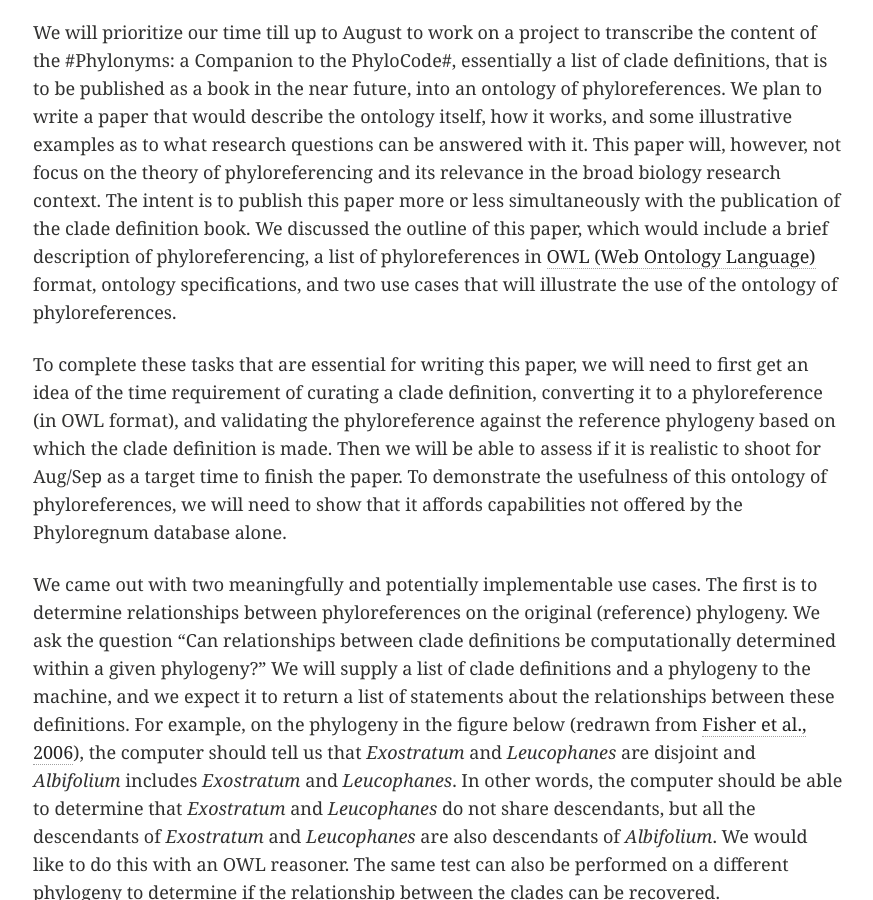
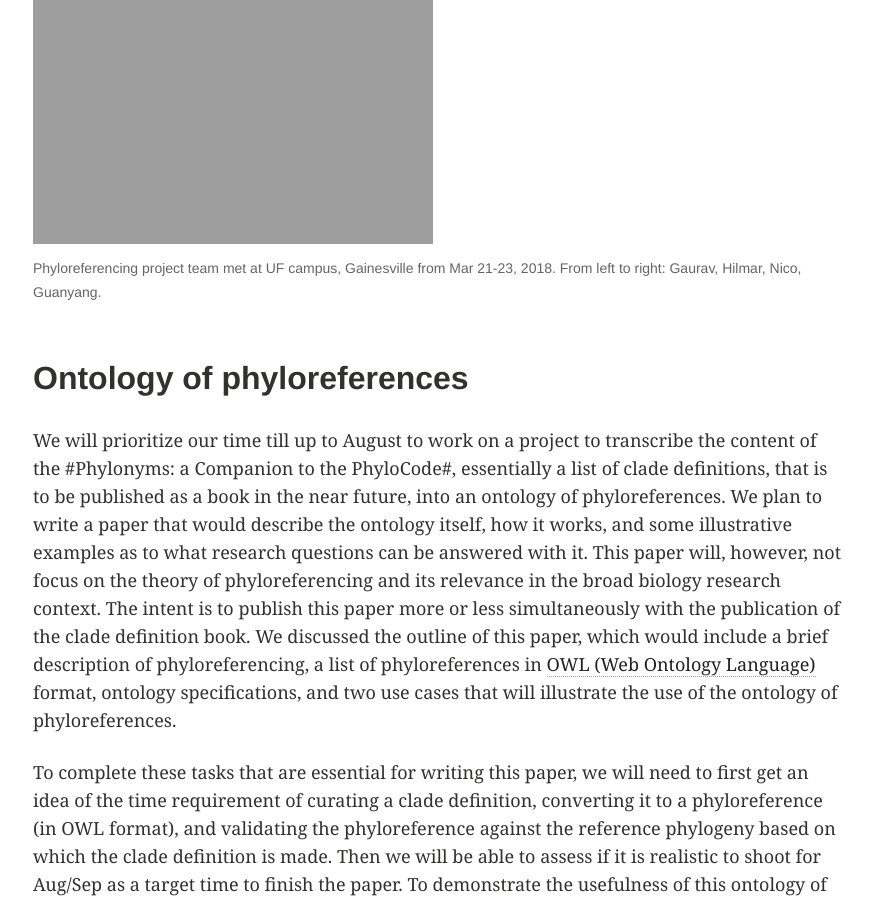
Before and after one commit to phyloref/phyloref.github.io, a Jekyll site: the page built from _posts/blog/2018-03-23-Third-face-to-face-project-meeting.md, in a window 1280 px wide and 900 px high, scrolled down 615 px. Shown: the whole window, without its empty margins (63-936 px from the left). Built offline with Jekyll 4.4.1, drawn with Linux system fonts in a browser that asks for light colours; comment, search, counter and statistics services are not loaded.

Commit message:
added group image

```diff
--- a/_posts/blog/2018-03-23-Third-face-to-face-project-meeting.md
+++ b/_posts/blog/2018-03-23-Third-face-to-face-project-meeting.md
@@ -14,6 +14,11 @@
 ---
 
 The [Phyloreferencing project] team had their third face to face project meeting from Mar 21-23, 2018, at the UF campus in Gainesville. A day longer than previous ones, this meeting was more extensive, but we felt the extra day was necessary to accomplish our meeting goals. We had a rather long list of items on the [agenda], and it was quite a miracle that we covered nearly all them. This is a report on the four major parts that we spent our time on at the meeting: the ontology of phyloreferences, the phyloreference curation tool (see a [prototype here]), use case development, and project organization. Overall, this meeting set a clear direction for the way ahead, laid out goals, and planned tasks for the next six months.
+
+<figure>
+  <img src="{{site.url}}//images/2018-03-23-f2fmeeting/phyloref.group.2018.03.JPG" alt="Phyloreferencing team, March 2018"/>
+  <figcaption>Phyloreferencing project team met at UF campus, Gainesville from Mar 21-23, 2018. From left to right: Gaurav, Hilmar, Nico, Guanyang. </figcaption>
+</figure>
 
 ## Ontology of phyloreferences
 We will prioritize our time till up to August to work on a project to transcribe the content of the #Phylonyms: a Companion to the PhyloCode#, essentially a list of clade definitions, that is to be published as a book in the near future, into an ontology of phyloreferences. We plan to write a paper that would describe the ontology itself, how it works, and some illustrative examples as to what research questions can be answered with it. This paper will, however, not focus on the theory of phyloreferencing and its relevance in the broad biology research context. The intent is to publish this paper more or less simultaneously with the publication of the clade definition book. We discussed the outline of this paper, which would include a brief description of phyloreferencing, a list of phyloreferences in [OWL (Web Ontology Language)] format, ontology specifications, and two use cases that will illustrate the use of the ontology of phyloreferences.
```
